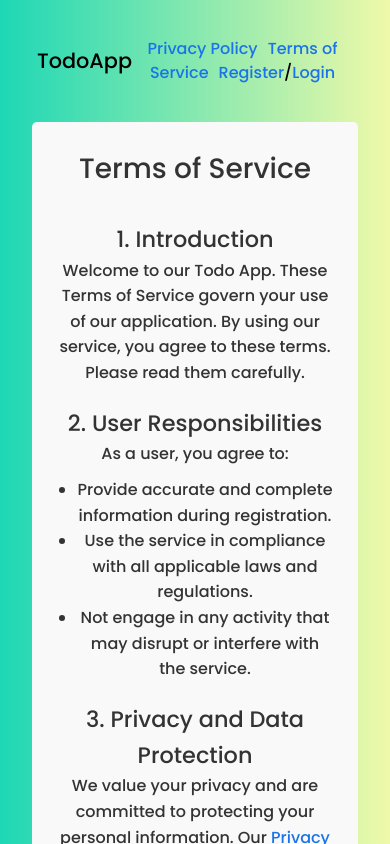
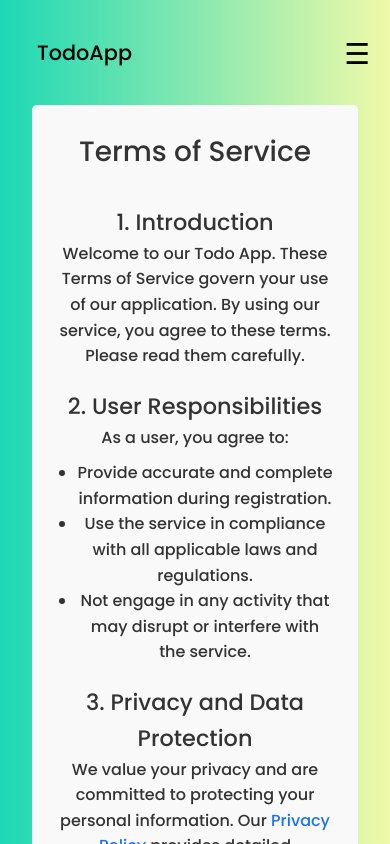
Before and after one commit to anujchauhann09/todo-list-frontend, a React (Vite) app: page /terms-of-service in a window 390 px wide. Shown: the top 844 px of the page. Built offline with nearby package versions, Linux system fonts and the light colour scheme.

Commit message:
Implemented responsive toggle button for navigation menu on screens.

```diff
--- a/src/components/Navbar/Navbar.css
+++ b/src/components/Navbar/Navbar.css
@@ -1,24 +1,25 @@
 :root {
-    /* --navbar-bg: white; */
     --btn-bg: #c9d42b;
     --btn-border: rgb(197, 197, 197);
     --text-color: black;
     --logo-color: black;
+    --background-color: white;
+    --text-color: black;
 }
 
 @media (prefers-color-scheme: dark) {
     :root {
-        /* --navbar-bg: #222; */
         --btn-bg: #444;
         --btn-border: #555;
         --text-color: #f4f4f4;
         --logo-color: #fff;
+        --background-color: black;
+        --text-color: white;
     }
 }
 
 .navbar {
     width: 100%;
-    /* background-color: var(--navbar-bg); */
 }
 
 .navbar-container {
@@ -29,6 +30,26 @@
     align-items: center;
     font-size: 1.4rem;
     gap: 5px;
+}
+
+.navbar-links.close {
+    display: none;
+}
+
+.navbar-links.open {
+    position: fixed;
+    top: 0;
+    /* right: -100%;  */
+    width: 30%;
+    height: 100vh;
+    background-color: var(--background-color);
+    display: flex;
+    flex-direction: column;
+    padding: 10px;
+    box-shadow: -2px 0 5px rgba(0, 0, 0, 0.2);
+    transition: right 0.3s ease-in-out;
+    z-index: 1000;
+    right: 0;
 }
 
 #privacy-policy {
@@ -52,15 +73,16 @@
 #authenticated-div {
     display: flex;
     gap: 5px;
-    justify-content: space-between;
+    justify-content: center;
     align-items: center;
     width: 100%;
 }
 
-#authenticated-div > div {
+#sub-authenticated-div {
     display: flex;
-    gap: 5px;
+    justify-content: space-between;
     align-items: center;
+    gap: 20px;
 }
 
 #todo-app-logo {
@@ -70,14 +92,35 @@
 
 #non-authenticated-div {
     display: flex;
+    justify-content: center;
+    align-items: center;
+    width: 100%;
+}
+
+#sub-non-authenticated-div {
+    display: flex;
     justify-content: space-between;
     align-items: center;
-    width: 100%;
+    gap: 20px;
 }
 
 #display-name {
     font-size: 1.2rem;
     color: var(--text-color);
+}
+
+#menu-toggle {
+    display: none;
+    position: fixed;
+    top: 23px;
+    right: 10px;
+    font-size: 1.8rem;
+    background: none;
+    border: none;
+    cursor: pointer;
+    color: var(--text-color);
+    z-index: 1100;
+    padding: 10px;
 }
 
 @media (max-width: 1200px) {
@@ -98,7 +141,36 @@
     }
 }
 
+@media (max-width: 1000px) {
+    .navbar-container {
+        font-size: 1.1rem;
+    }
+}
+
+@media (min-width: 900px) {
+    .navbar-links.close {
+        display: block;
+    }
+}
+
 @media (max-width: 900px) {
+    #menu-toggle {
+        display: block;
+    }
+
+    .navbar-links {
+        z-index: 1000;
+    }
+
+    #non-authenticated-div {
+        margin-top: 4rem;
+    }
+
+    #sub-non-authenticated-div {
+        flex-direction: column-reverse;
+        padding: 10px;
+    }
+
     .navbar-container {
         font-size: 1.1rem;
     }
@@ -116,9 +188,19 @@
     }
 }
 
+@media (max-width: 700px) {
+    .navbar-links.open {
+        width: 35%;
+    }
+}
+
 @media (max-width: 600px) {
     .navbar-container {
         font-size: 1rem;
+    }
+
+    .navbar-links.open {
+        width: 40%;
     }
 
     #todo-app-logo {
@@ -133,3 +215,9 @@
         font-size: 0.8rem;
     }
 }
+
+@media (max-width: 480px) {
+    .navbar-links.open {
+        width: 45%;
+    }
+}
--- a/src/components/Navbar/Navbar.jsx
+++ b/src/components/Navbar/Navbar.jsx
@@ -1,40 +1,54 @@
 import './Navbar.css'
 import { Link } from 'react-router-dom'
 import PropTypes from 'prop-types'
+import { useState } from 'react'
 
 Navbar.propTypes = {
     name: PropTypes.string.isRequired,
+    isAuthenticated: PropTypes.bool.isRequired,
+    handleLogout: PropTypes.func.isRequired,
 };
 
 export default function Navbar({ name, isAuthenticated, handleLogout }) {
+    const [isMenuOpen, setIsMenuOpen] = useState(false)
+
+    const toggleMenu = () => setIsMenuOpen(!isMenuOpen)
+
     return (
         <nav className='navbar'>
             <div className='navbar-container'>
+                <div className='general-navbar'><Link to='/'><span id='todo-app-logo'>TodoApp</span></Link>
+                    <button type='button' id='menu-toggle' onClick={toggleMenu}>
+                        ☰
+                    </button></div>
+                <div className={`navbar-links ${isMenuOpen ? 'open' : 'close'}`}>
                     {
                         isAuthenticated ? (
                             <div id="authenticated-div">
-                            <Link to='/'><span id='todo-app-logo'>TodoApp</span></Link>
-                            <div>
+                                <div id='sub-authenticated-div'>
                                     <Link to='/privacy-policy' id='privacy-policy'>Privacy Policy</Link>
                                     <Link to='/terms-of-service' id='terms-of-service'>Terms of Service</Link>
+                                    <Link to='/about' id='about'>About</Link>
+                                    <Link to='/contact' id='contact'>Contact</Link>
                                     <span id='display-name'>{name}</span>
                                     <button onClick={handleLogout} id='logout-btn'>Logout</button>
                                 </div>
                             </div>
                         ) : (
                             <div id="non-authenticated-div">
-                            <Link to='/'><span id='todo-app-logo'>TodoApp</span></Link>
-                            <div>
+                                <div id='sub-non-authenticated-div'>
                                     <Link to='/privacy-policy' id='privacy-policy'>Privacy Policy</Link>
                                     <Link to='/terms-of-service' id='terms-of-service'>Terms of Service</Link>
-                                <Link to='/register' className='navbar-logo'>Register</Link>
-                                <span>/</span>
-                                <Link to='/login' className='navbar-logo'>Login</Link>
+                                    <Link to='/about' id='about'>About</Link>
+                                    <Link to='/contact' id='contact'>Contact</Link>
+                                    <span><Link to='/register' className='navbar-logo'>Register</Link>/<Link to='/login' className='navbar-logo'>Login</Link></span>
+
                                 </div>
                             </div>
                         )
                     }
                 </div>
+            </div>
         </nav>
     )
 }
--- a/src/components/TermsOfService/TermsOfService.jsx
+++ b/src/components/TermsOfService/TermsOfService.jsx
@@ -1,5 +1,6 @@
 import React from 'react';
 import './TermsOfService.css';
+import {Link} from 'react-router-dom'
 
 const TermsOfService = () => {
     return (
@@ -22,7 +23,7 @@ const TermsOfService = () => {
                     </ul>
 
                     <h2>3. Privacy and Data Protection</h2>
-                    <p>We value your privacy and are committed to protecting your personal information. Our <a href="/privacy-policy">Privacy Policy</a> provides detailed information on how we collect, use, and safeguard your data.</p>
+                    <p>We value your privacy and are committed to protecting your personal information. Our <Link to="/privacy-policy">Privacy Policy</Link> provides detailed information on how we collect, use, and safeguard your data.</p>
 
                     <h2>4. Intellectual Property</h2>
                     <p>All content and materials provided by the Todo App, including but not limited to text, graphics, logos, and software, are the property of the Todo App or its licensors and are protected by intellectual property laws.</p>
```
Lines whose indentation alone changed are shown as unchanged.
